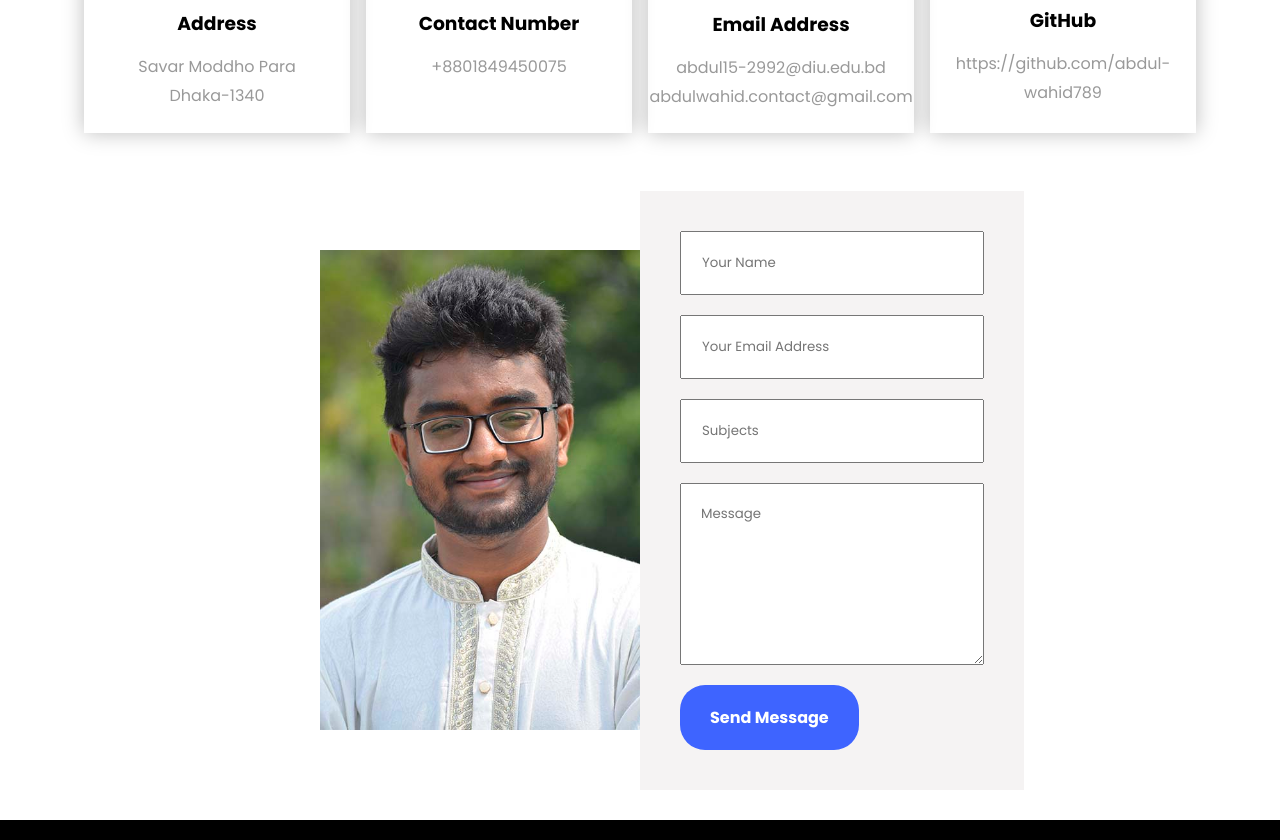
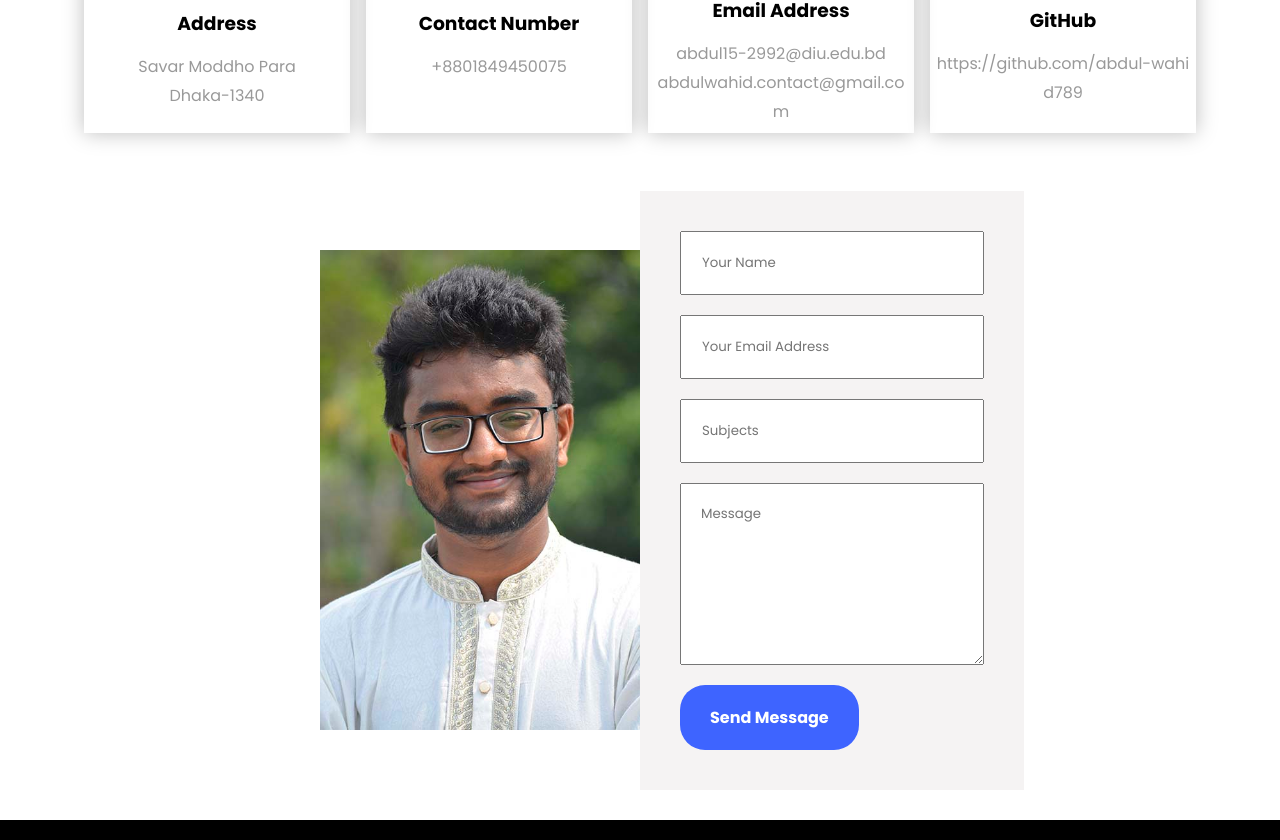
Before and after one commit to abdul-wahid789/Portfolio, a plain HTML site: page index.html in a window 1280 px wide. Shown: the part 5351-6191 px from the top of the page. Drawn offline with Linux system fonts and the light colour scheme.

Commit message:
contact section out off the handel

```diff
--- a/index.html
+++ b/index.html
@@ -277,7 +277,7 @@
                     <h3>Email Address
                     </h3>
                     <p>
-                        <a href="mailto:abdul15-2992@diu.edu.bd">abdul15-2992@diu.edu.bd</a>
+                        <a href="mailto:abdul15-2992@diu.edu.bd">abdul15-2992@diu.edu.bd</a> <br>
                         <a href="mailto:abdulwahid.contact@gmail.com">abdulwahid.contact@gmail.com</a>
                     </p>
                 </div>
--- a/style.css
+++ b/style.css
@@ -501,6 +501,7 @@ nav a, .resume-sidebar a{
     line-height: 1.8;
     font-weight: 400;
     text-align: center;
+    word-break: break-all
 }
 
 .contact-form {
```
